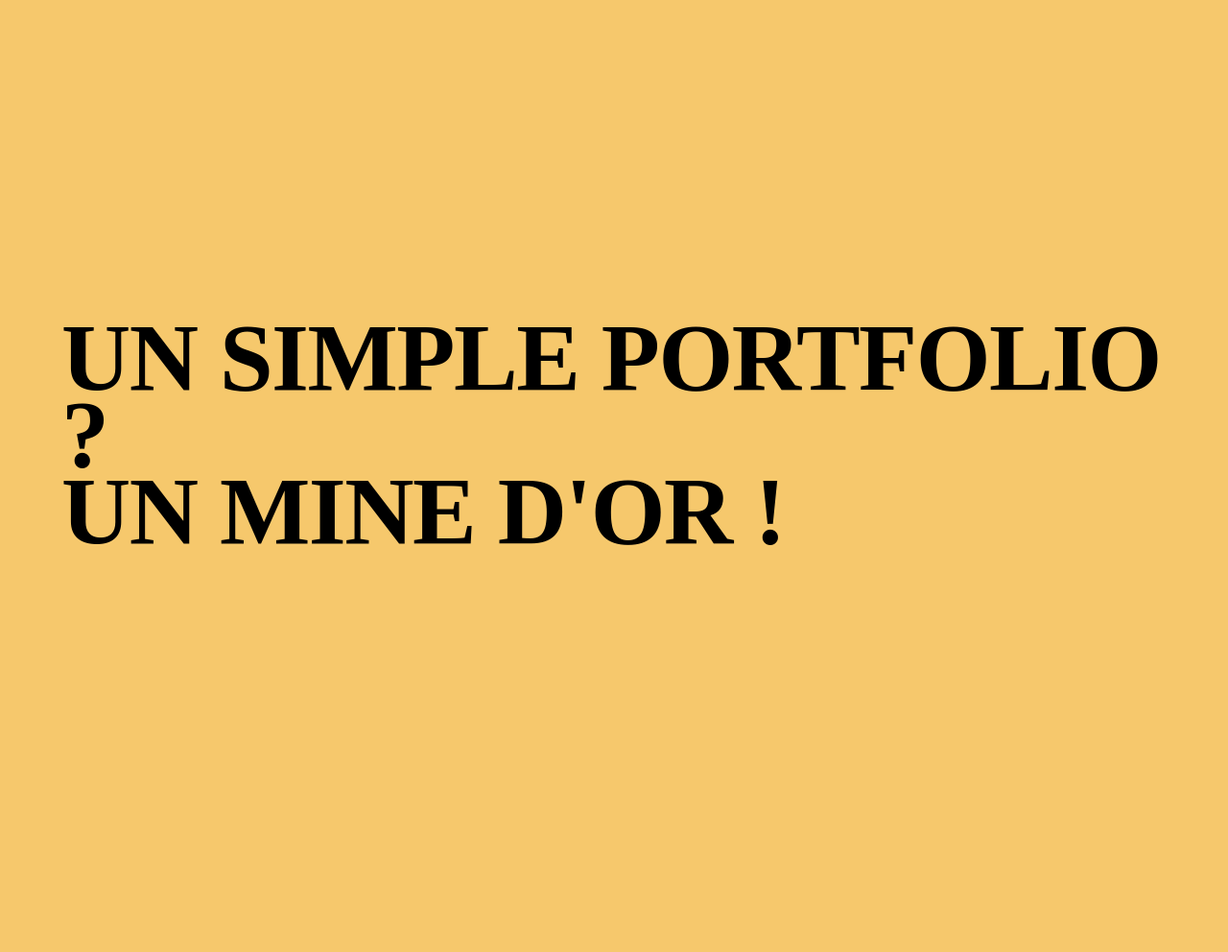
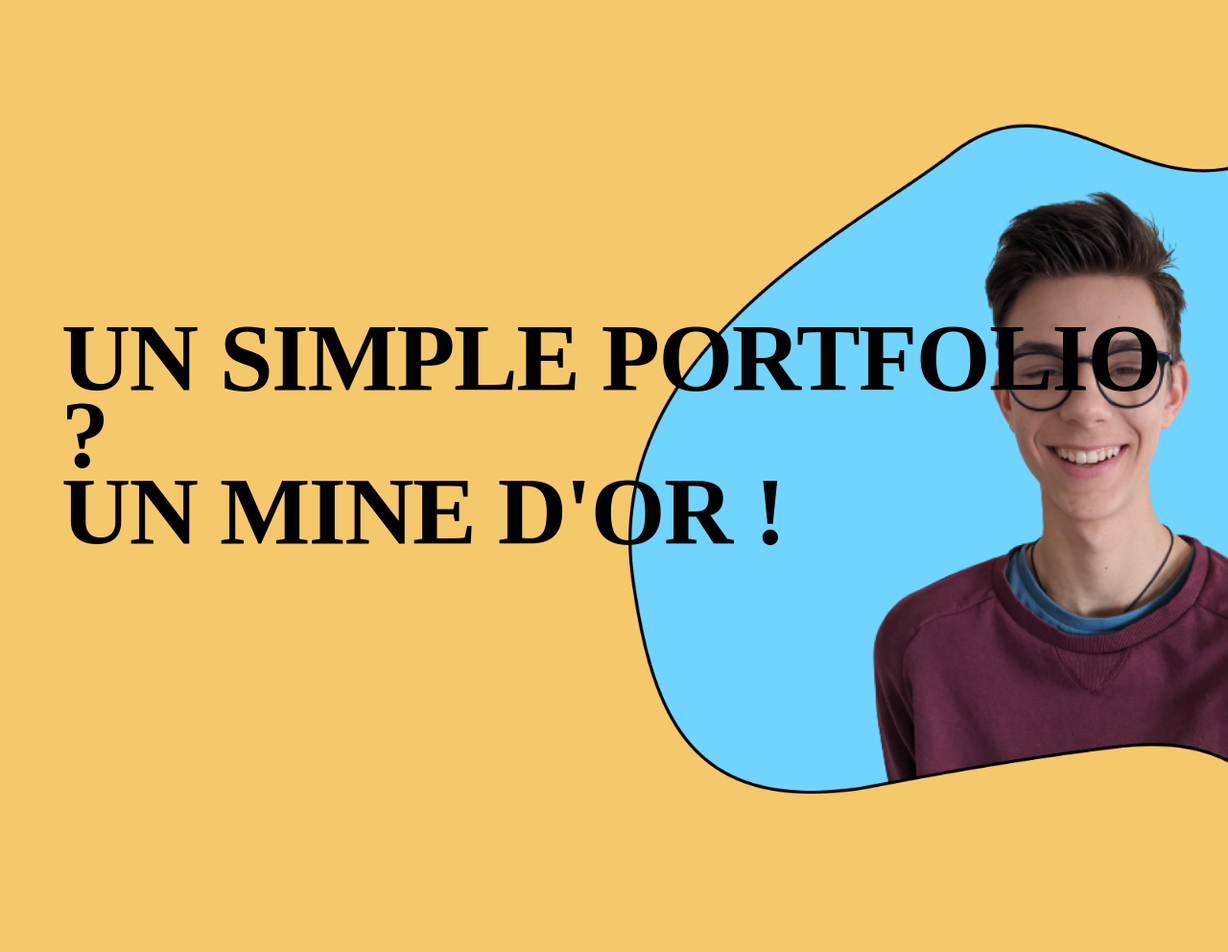
Before and after one commit to Redshark61/site_perso, a PHP site: page /views/home.php in a window 1280 px wide. Shown: the part 89-1081 px from the top of the page at 96% size. Run offline with PHP 8.4, Linux system fonts and the light colour scheme; some web fonts are replaced.

Commit message:
[IMP] added the image

```diff
--- a/sources/js/responsive.js
+++ b/sources/js/responsive.js
@@ -1,26 +1,10 @@
 const hamburger = document.getElementsByClassName("hamburger")[0];
 const nav = document.getElementsByClassName("div-nav")[0];
-const title = document.querySelector("nav h1");
+console.log(hamburger);
 is_overflow = true;
 
-window.onload = () => {
-    if (window.innerWidth <= 700) {
-        title.classList.remove("hovered");
-    } else {
-        title.classList.add("hovered");
-    }
-};
-
-window.addEventListener("resize", () => {
-    if (window.innerWidth <= 700) {
-        title.classList.remove("hovered");
-    } else {
-        title.classList.add("hovered");
-    }
-});
-
 hamburger.addEventListener("click", () => {
-    $(".div-nav").toggleClass("show_nav");
+	nav.toggleClass("show_nav");
 	if (is_overflow) {
 		body.style.overflowY = "hidden";
 		html.style.overflowY = "hidden";
--- a/sources/scss/abstract/_mixins.scss
+++ b/sources/scss/abstract/_mixins.scss
@@ -1,3 +1,9 @@
 @mixin shadow {
 	box-shadow: 4px 7px 0px #000000;
 }
+
+@mixin breakpoint($size: 700px) {
+	@media screen and (max-width: $size) {
+		@content;
+	}
+}
--- a/sources/scss/layout/_hero.scss
+++ b/sources/scss/layout/_hero.scss
@@ -1,26 +1,42 @@
 .hero {
-	font-size: 100px;
+	font-size: 60vw;
 	height: 92vh;
 	display: flex;
 	flex-direction: row;
 	margin-left: 5vw;
-}
+	position: relative;
+	overflow: hidden;
 
-.hero-header {
+	&__header {
 		display: flex;
 		flex-direction: column;
 		justify-content: center;
 		margin-top: -10%;
+
+		@include breakpoint {
+			justify-content: flex-start;
+			margin-top: 0;
+		}
 	}
 
-.main-title {
+	&__main-title {
 		font-family: "Anek";
 		font-style: normal;
 		font-weight: 700;
-	font-size: 1em;
+		font-size: clamp(2rem, 9vw, 100px);
 		line-height: 0.8em;
 		letter-spacing: -0.015em;
 		text-transform: uppercase;
 		color: #000000;
 		font-stretch: 125;
+		z-index: 1;
 	}
+
+	&__picture {
+		position: absolute;
+		right: -200px;
+		transform: scale(0.8);
+		aspect-ratio: 1;
+		z-index: 0;
+	}
+}
--- a/sources/scss/main.css
+++ b/sources/scss/main.css
@@ -82,7 +82,7 @@ nav {
 }
 
 .hero {
-  font-size: 100px;
+  font-size: 60vw;
   height: 92vh;
   display: -webkit-box;
   display: -ms-flexbox;
@@ -92,9 +92,11 @@ nav {
       -ms-flex-direction: row;
           flex-direction: row;
   margin-left: 5vw;
+  position: relative;
+  overflow: hidden;
 }
 
-.hero-header {
+.hero__header {
   display: -webkit-box;
   display: -ms-flexbox;
   display: flex;
@@ -108,16 +110,35 @@ nav {
   margin-top: -10%;
 }
 
-.main-title {
+@media screen and (max-width: 700px) {
+  .hero__header {
+    -webkit-box-pack: start;
+        -ms-flex-pack: start;
+            justify-content: flex-start;
+    margin-top: 0;
+  }
+}
+
+.hero__main-title {
   font-family: "Anek";
   font-style: normal;
   font-weight: 700;
-  font-size: 1em;
+  font-size: clamp(2rem, 9vw, 100px);
   line-height: 0.8em;
   letter-spacing: -0.015em;
   text-transform: uppercase;
   color: #000000;
   font-stretch: 125;
+  z-index: 1;
+}
+
+.hero__picture {
+  position: absolute;
+  right: -200px;
+  -webkit-transform: scale(0.8);
+          transform: scale(0.8);
+  aspect-ratio: 1;
+  z-index: 0;
 }
 
 .shadow {
--- a/views/home.php
+++ b/views/home.php
@@ -14,10 +14,15 @@
     <?php require 'nav.php' ?>
 
     <div class="hero">
-        <div class="hero-header">
-            <h1 class="main-title">Un simple portfolio ?</h1>
-            <h1 class="main-title">Un mine d'or !</h1>
+        <div class="hero__header">
+            <h1 class="hero__main-title">Un simple portfolio ?</h1>
+            <h1 class="hero__main-title">Un mine d'or !</h1>
         </div>
+        <picture class="hero__picture">
+            <source media="(max-width: 769px)" srcset="sources/ressources/Myself.png">
+            <img class="hero__img" src="sources/ressources/Myself@2x.png" alt="">
+        </picture>
+        <!-- <img class="hero__picture" src="./sources/ressources/Myself@2x.png" alt=""> -->
     </div>
 
 </body>
```
Also changed, not shown: sources/ressources/Myself.png (added), sources/ressources/Myself.svg (added), sources/ressources/Myself@2x.png (added), sources/ressources/Myself@3x.png (added), 1 other file. Lines whose indentation alone changed are shown as unchanged.
